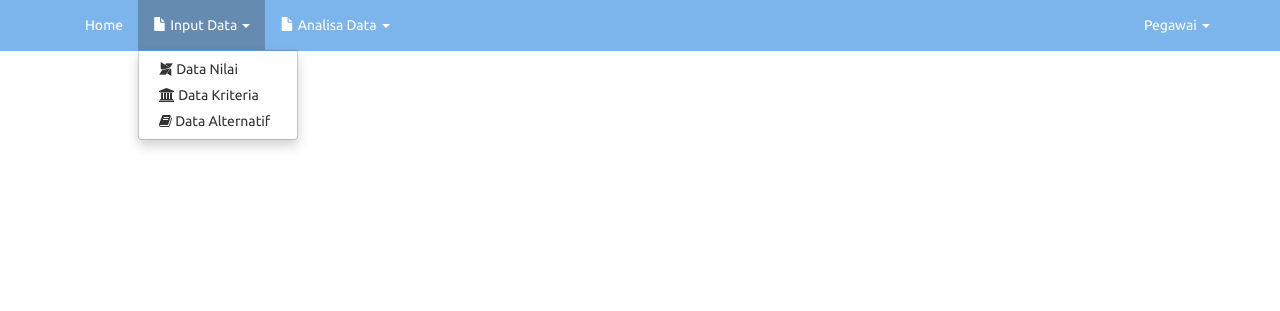
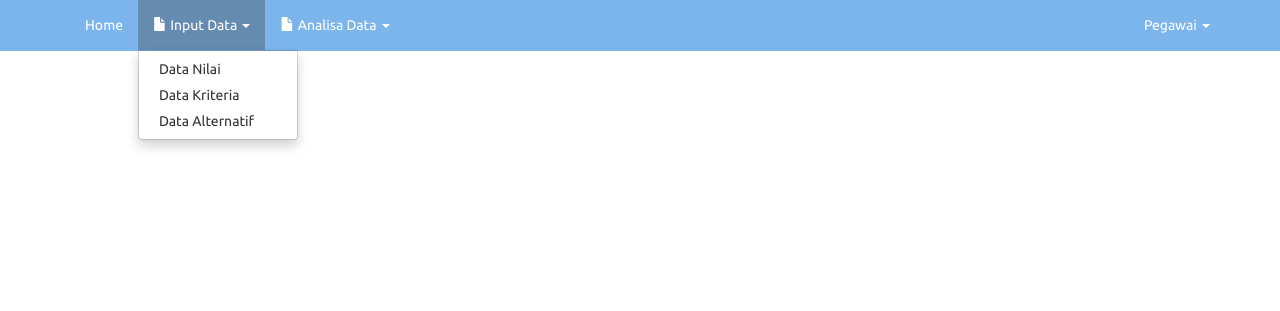
Before and after one commit to imamdigmi/simple-recruitment-dss-ahp, a PHP site: page /index.php in a window 1280 px wide, after a click on "Input Data". Shown: the top 311 px of the page. Run offline with PHP 8.4, Linux system fonts and the light colour scheme; the visitor is signed in with stand-in values (Sample User, id 1); tables that the repository leaves empty or names only in its code hold one stand-in row (values such as "Sample post").

Commit message:
Update: menu

```diff
--- a/includes/header.inc.php
+++ b/includes/header.inc.php
@@ -1,8 +1,8 @@
 <?php
-include "includes/config.php";
+include("includes/config.php");
 session_start();
 if (!isset($_SESSION['nama_lengkap'])) {
-echo "<script>location.href='login.php'</script>";
+  echo "<script>location.href='login.php'</script>";
 }
 $config = new Config();
 $db = $config->getConnection();
@@ -48,18 +48,18 @@ $db = $config->getConnection();
               <li class="dropdown">
                   <a href="#" class="dropdown-toggle" data-toggle="dropdown" role="button" aria-haspopup="true" aria-expanded="false"><i class="glyphicon glyphicon-file "></i> Input Data <span class="caret"></span></a>
                   <ul class="dropdown-menu">
-                      <li role="presentation"><a href="nilai.php"><span class="fa fa-modx"></span> Data Nilai</a></li>
-                      <li role="presentation"><a href="data-kriteria.php"><span class="fa fa-bank"></span> Data Kriteria</a></li>
-                      <li role="presentation"><a href="data-alternatif.php"><span class="fa fa-book"></span> Data Alternatif</a></li>
+                      <li role="presentation"><a href="nilai.php">Data Nilai</a></li>
+                      <li role="presentation"><a href="data-kriteria.php">Data Kriteria</a></li>
+                      <li role="presentation"><a href="data-alternatif.php">Data Alternatif</a></li>
                   </ul>
               </li>
               <li class="dropdown">
                   <a href="#" class="dropdown-toggle" data-toggle="dropdown" role="button" aria-haspopup="true" aria-expanded="false"><i class="glyphicon glyphicon-file "></i> Analisa Data <span class="caret"></span></a>
                   <ul class="dropdown-menu">
-                      <li role="presentation"><a href="analisa-kriteria.php"><span class="fa fa-bomb"></span> Analisa Kriteria</a></li>
-                      <li role="presentation"><a href="analisa-alternatif.php"><span class="fa fa-balance-scale"></span> Analisa Alternatif</a></li>
-                      <li role="presentation"><a href="rangking.php"><span class="fa fa-bolt"></span> Rangking</a></li>
-                      <li role="presentation"><a href="laporan-cetak.php" target="_blank"><span class="fa fa-file-pdf-o"></span> Laporan</a></li>
+                      <li role="presentation"><a href="analisa-kriteria.php">Analisa Kriteria</a></li>
+                      <li role="presentation"><a href="analisa-alternatif.php">Analisa Alternatif</a></li>
+                      <li role="presentation"><a href="rangking.php">Rangking</a></li>
+                      <li role="presentation"><a href="laporan-cetak.php" target="_blank">Laporan</a></li>
                   </ul>
               </li>
               <?php //if ($_SESSION["nama_lengkap"] == "Pegawai"): ?>
@@ -90,10 +90,10 @@ $db = $config->getConnection();
               <li class="dropdown">
                   <a href="#" class="dropdown-toggle text-red text-bold" data-toggle="dropdown" role="button" aria-haspopup="true" aria-expanded="false"><?=$_SESSION["nama_lengkap"]?> <span class="caret"></span></a>
                   <ul class="dropdown-menu">
-                      <li><a href="profil.php"><span class="fa fa-user"></span> Profil</a></li>
-                      <li><a href="user.php"><span class="fa fa-users"></span> Manejer Pengguna</a></li>
+                      <li><a href="profil.php">Profil</a></li>
+                      <li><a href="user.php">Manejer Pengguna</a></li>
                       <li role="separator" class="divider"></li>
-                      <li><a href="logout.php"><span class="fa fa-sign-out"></span> Logout</a></li>
+                      <li><a href="logout.php">Logout</a></li>
                   </ul>
               </li>
           </ul>
```
